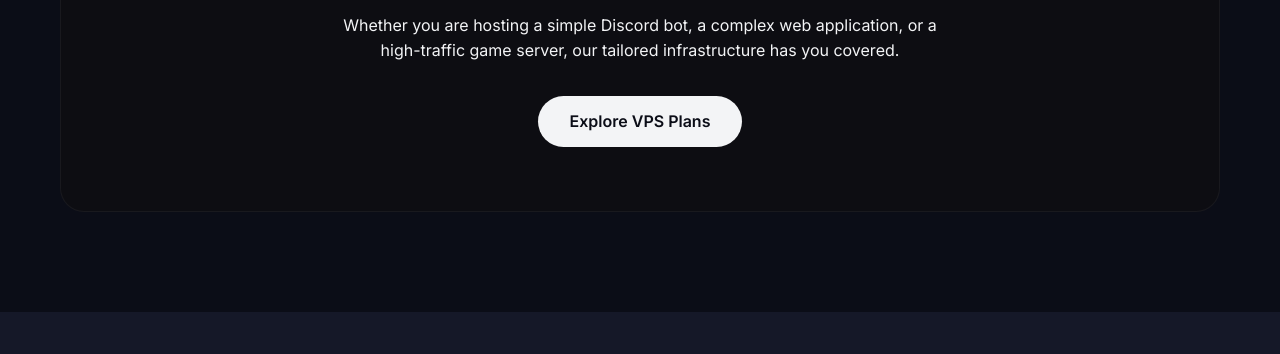
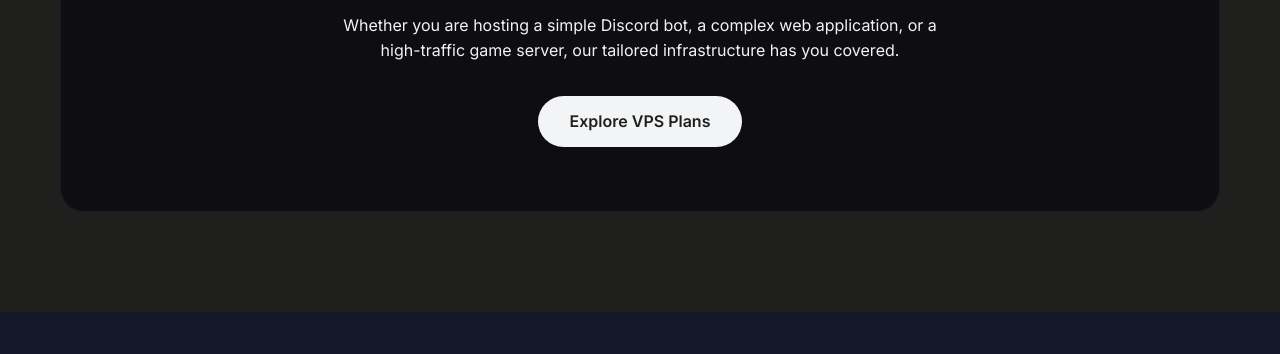
Before and after one commit to cloudewavein-dev/cdweb, a website: page about.html in a window 1280 px wide. Shown: the part 834-1188 px from the top of the page. Drawn offline with Linux system fonts and the light colour scheme.

Commit message:
Update full website background color to #1F1F1E

```diff
--- a/about.html
+++ b/about.html
@@ -20,7 +20,7 @@
     <link href="https://fonts.googleapis.com/css2?family=Inter:wght@300;400;500;600;700&family=Outfit:wght@400;600;800&display=swap" rel="stylesheet">
 
     <!-- Custom CSS -->
-    <link rel="stylesheet" href="styles.css?v=3.1">
+    <link rel="stylesheet" href="styles.css?v=3.2">
 
     <script>
         if (localStorage.getItem('theme') === 'light') {
--- a/styles.css
+++ b/styles.css
@@ -3,7 +3,7 @@
    ========================================================================== */
 :root {
     /* Color Palette - Premium Dark Theme */
-    --bg-color: #0b0d17;
+    --bg-color: #1F1F1E;
     --bg-color-rgb: 11, 13, 23;
     --surface-color: #151828;
     --surface-border: rgba(255, 255, 255, 0.08);
```
Also changed, not shown: blog.html (+1 -1 lines), company.html (+1 -1 lines), contact.html (+1 -1 lines), cookie-policy.html (+1 -1 lines), documentation.html (+1 -1 lines), faq.html (+1 -1 lines), index.html (+1 -1 lines), leadership.html (+1 -1 lines), press.html (+1 -1 lines), privacy-policy.html (+1 -1 lines), refund-policy.html (+1 -1 lines), return-policy.html (+1 -1 lines), shipping-policy.html (+1 -1 lines), status.html (+1 -1 lines), 2 more files.
